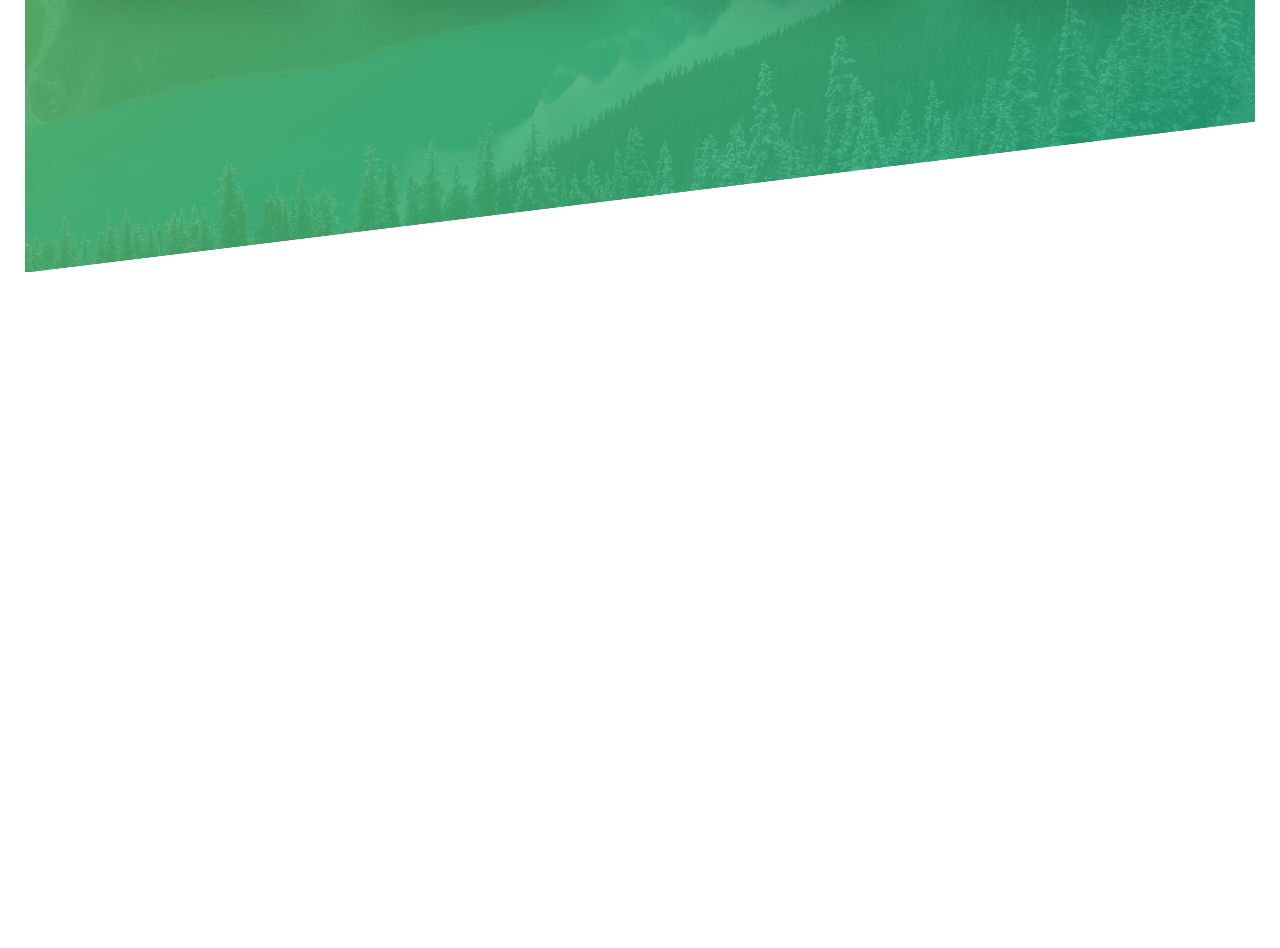
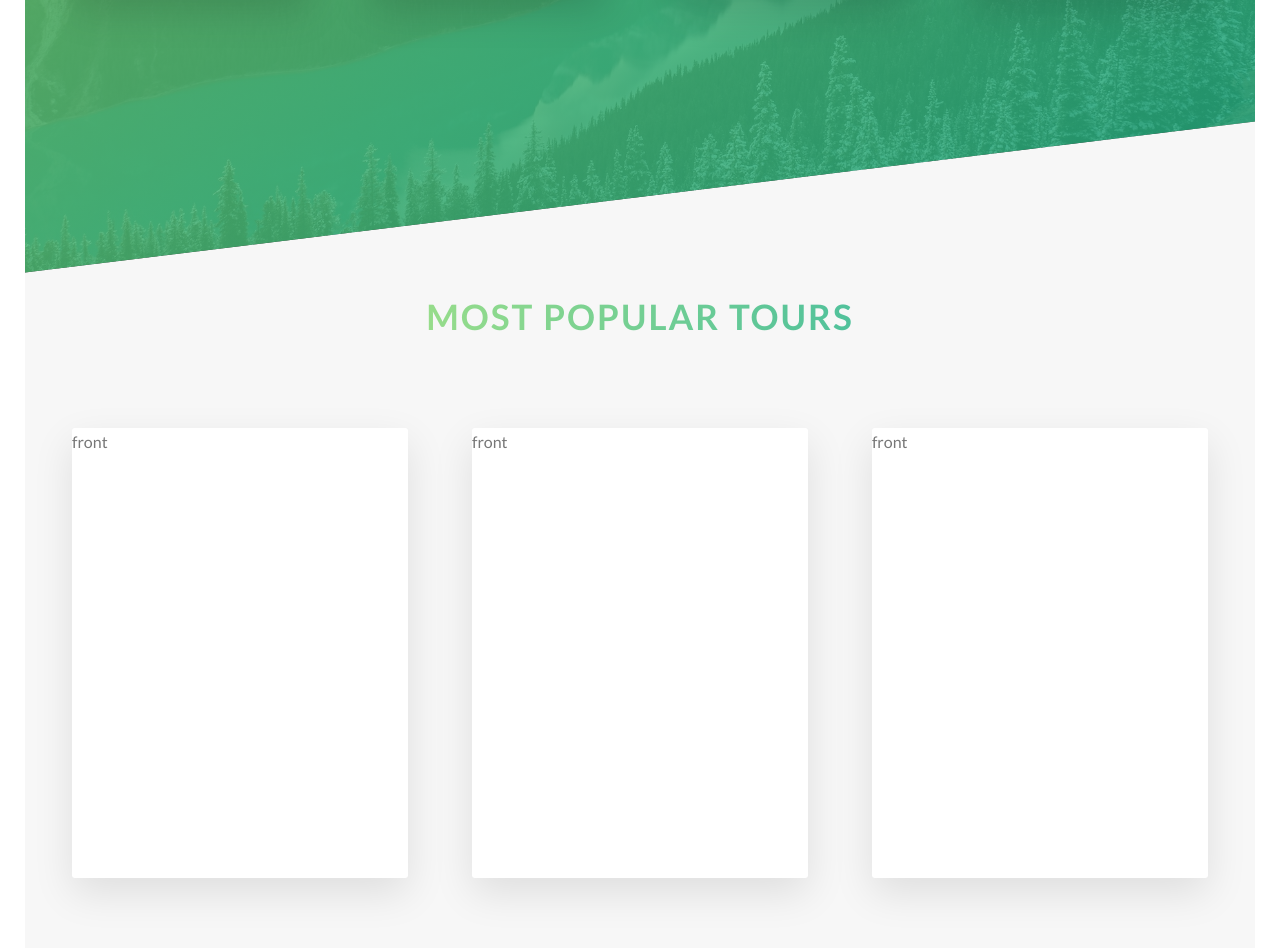
Before and after one commit to jozaghi/practice-css, a website: page index.html in a window 1280 px wide. Shown: the part 2004-2952 px from the top of the page. Before the commit the page ends 2276 px from the top, so only its background shows below. Drawn offline with Linux system fonts and the light colour scheme.

Commit message:
add tours section

```diff
--- a/index.html
+++ b/index.html
@@ -96,6 +96,45 @@
                 </div>
             </div>
         </section>
+        <section class="section-tours">
+            <div class="u-text-center u-margin-bottom-big">
+                <h2 class="heading-secondary">
+                    Most popular tours
+                </h2>
+            </div>
+            <div class="row">
+                <div class="col-1-of-3">
+                    <div class="card">
+                        <div class="card__side card__side--front">
+                                front
+                        </div>
+                        <div class="card__side card__side--back card__side--back-1">
+                                back
+                        </div>
+                    </div>
+                </div>
+                <div class="col-1-of-3">
+                    <div class="card">
+                        <div class="card__side card__side--front">
+                                front
+                        </div>
+                        <div class="card__side card__side--back card__side--back-2">
+                                back
+                        </div>
+                    </div>
+                </div>
+                <div class="col-1-of-3">
+                    <div class="card">
+                        <div class="card__side card__side--front">
+                                front
+                        </div>
+                        <div class="card__side card__side--back card__side--back-3">
+                                back
+                        </div>
+                    </div>
+                </div>
+            </div>
+        </section>
     </main>
     <!--
     <section class="grid-test">
--- a/package.json
+++ b/package.json
@@ -4,9 +4,9 @@
   "description": "project for practicing CSS's new features",
   "main": "index.js",
   "scripts": {
-    "compaile:sass":"node-sass style/main.scss main.css -w",
-    "start:live-serve":"live-server",
-    "start":"node-sass style/sass/main.scss main.css -w | live-server"
+    "compaile:sass": "node-sass style/main.scss main.css -w",
+    "start:live-serve": "live-server",
+    "start": "node-sass style/sass/main.scss main.css -w | live-server"
   },
   "repository": {
     "type": "git",
--- a/style/sass/abstracts/_variables.scss
+++ b/style/sass/abstracts/_variables.scss
@@ -4,6 +4,13 @@ $color-white:#fff;
 $color-primary-light:rgba(126, 213, 111, 0.801);
 $color-primary-dark:rgba(40, 180, 133, 0.808);
 $color-gray-light-1:#f7f7f7;
+
+$color-secondary-light:#ffb900;
+$color-secondary-dark:#ff7730;
+
+$color-tertiary-light:#2998ff;
+$color-tertiary-dark:#5643fa;
+
 
 //
 $default-font-size:1.6rem;
--- /dev/null
+++ b/style/sass/componets/_card.scss
@@ -0,0 +1,42 @@
+.card{
+    perspective: 150rem;
+    -moz-perspective: 150rem;
+    position: relative;
+    height: 45rem;
+    &__side{
+        height: 45rem;
+        transition: all .8s ease;
+        position: absolute;
+        top:0;
+        left:0;
+        width: 100%;
+        backface-visibility: hidden;
+        border-radius: 3px;
+        box-shadow:0 1.5rem 4rem  rgba($color: #000000, $alpha: .1);
+        &--front{
+            background-color: $color-white;
+              }
+        &--back{
+            transform: rotateY(180deg);
+            &-1{
+                background-image: linear-gradient(to right bottom,$color-primary-light,$color-primary-dark);
+           }
+           &-2{
+            background-image: linear-gradient(to right bottom,$color-secondary-light,$color-secondary-dark);
+            }
+            &-3{
+                background-image: linear-gradient(to right bottom,$color-tertiary-light,$color-tertiary-dark);
+           }
+        }
+    }
+
+
+
+    &:hover &__side--front{
+        transform: rotateY(180deg);
+    }
+
+    &:hover &__side--back{
+        transform: rotateY(0deg);
+    }
+}
--- a/style/sass/main.scss
+++ b/style/sass/main.scss
@@ -11,6 +11,7 @@
 @import "./componets/button";
 @import "./componets/composition";
 @import "./componets/feature-box";
+@import "./componets/card";
 
 @import "./layout/header";
 @import "./layout/grid";
--- a/style/sass/pages/_home.scss
+++ b/style/sass/pages/_home.scss
@@ -16,3 +16,10 @@
         transform: skewY(7deg);
     }
 }
+
+
+.section-tours{
+    background-color: $color-gray-light-1;
+    padding: 25rem 0 50rem 0;
+    margin-top: -20vh;
+}
```
Also changed, not shown: main.css, 1 other file.
